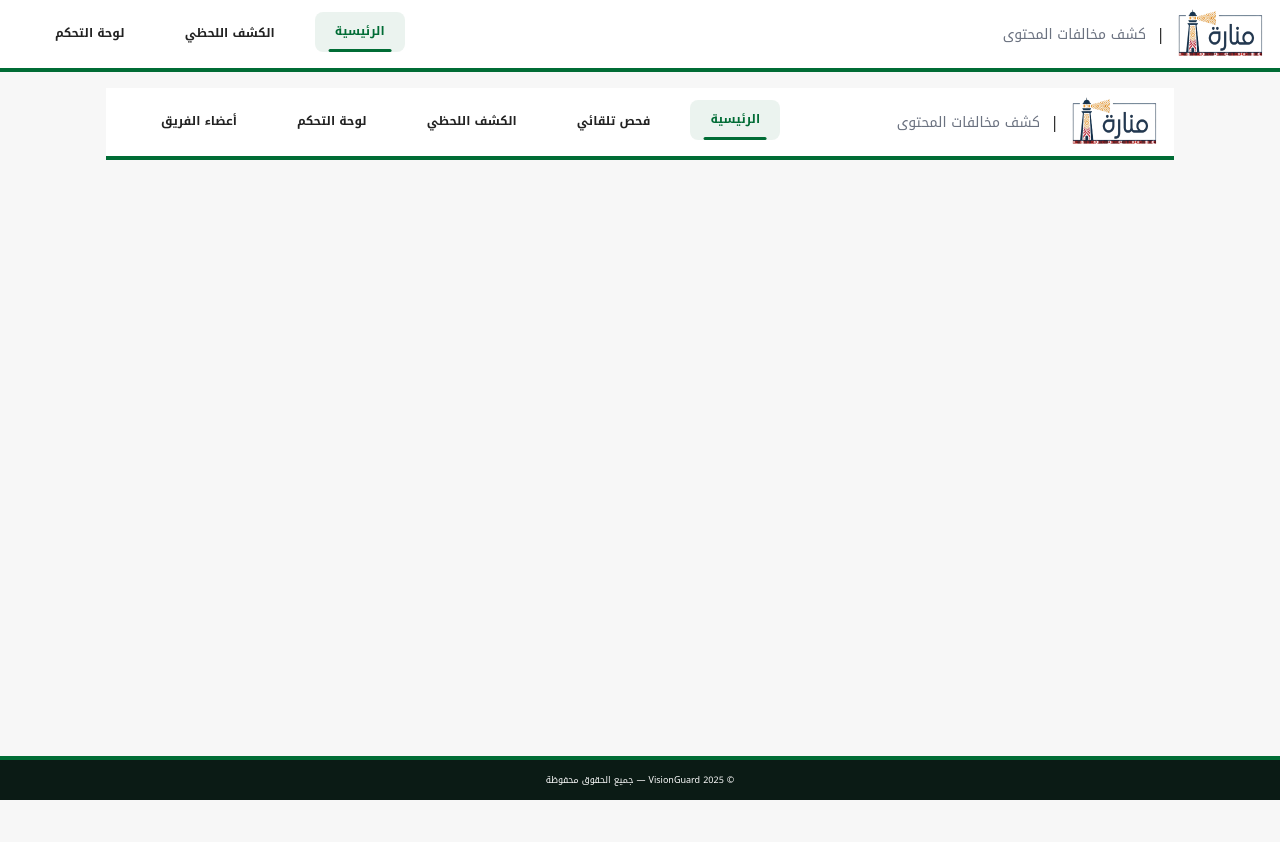
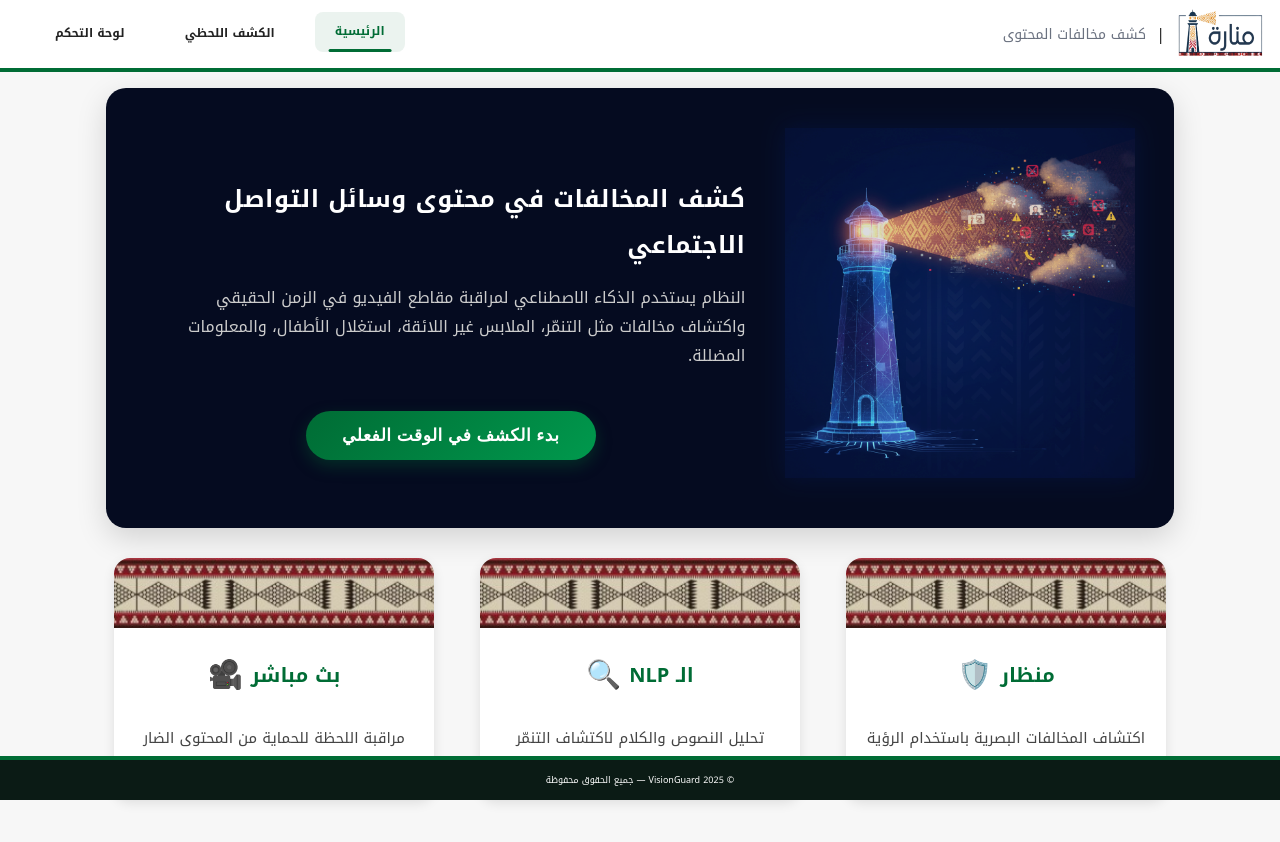
Before and after one commit to AI-AugToOct/capstone-project-manarah, a React (Vite) app: page / in a window 1280 px wide. Shown: the top 842 px of the page. Before the commit the page ends 800 px from the top, so only its background shows below. Built offline with nearby package versions, Linux system fonts and the light colour scheme; a web font is replaced by a local one.

Commit message:
Update Home.jsx

```diff
--- a/src/pages/Home.jsx
+++ b/src/pages/Home.jsx
@@ -1,49 +1,66 @@
-import { useNavigate, NavLink } from "react-router-dom";
+import { useNavigate } from "react-router-dom";
 
-export default function Header() {
+export default function Home() {
   const navigate = useNavigate();
+  return (
+    <section className="home">
+      <div className="hero">
+        <div className="hero-image">
+          <img src="/assets/beacon.png" alt="منارة" />
+        </div>
+        <div className="hero-content">
+          <h1 className="sadu-heading">
+            كشف المخالفات في محتوى وسائل التواصل الاجتماعي
+          </h1>
+          <p>
+            النظام يستخدم الذكاء الاصطناعي لمراقبة مقاطع الفيديو في الزمن الحقيقي
+            واكتشاف مخالفات مثل التنمّر، الملابس غير اللائقة، استغلال الأطفال، والمعلومات المضللة.
+          </p>
 
-  return (
-    <header className="header">
-      <div className="brand" onClick={() => navigate("/")}>
-        <img src="/assets/icon1.png" alt="Logo" className="brand-icon" />
-        <span className="divider">|</span>
-        <span className="brand-sub">كشف مخالفات المحتوى</span>
+          {/* زر بدل الرابط */}
+          <button className="cta" onClick={() => navigate("/realtime")}>
+            بدء الكشف في الوقت الفعلي
+          </button>
+        </div>
       </div>
 
-      <nav className="nav">
-        <NavLink
-          to="/"
-          className={({ isActive }) => isActive ? "active" : ""}
-          end
-        >
-          الرئيسية
-        </NavLink>
-        <NavLink to="/autoscan" className={({ isActive }) => isActive ? "active" : ""}>
-          فحص تلقائي
-        </NavLink>
+      <div className="sadu-strip"></div>
 
-        <NavLink
-          to="/realtime"
-          className={({ isActive }) => isActive ? "active" : ""}
-        >
-          الكشف اللحظي
-        </NavLink>
+      <section className="features-row">
+        <div className="feature-card">
+          <div className="card-header"></div>
+          <div className="card-body">
+            <div className="title">
+              <span>منظار</span>
+              <span className="icon">🛡️</span>
+            </div>
+            <p>اكتشاف المخالفات البصرية باستخدام الرؤية الحاسوبية.</p>
+          </div>
+        </div>
 
-        <NavLink
-          to="/dashboard"
-          className={({ isActive }) => isActive ? "active" : ""}
-        >
-          لوحة التحكم
-        </NavLink>
-        <NavLink
-          to="/members"
-          className={({ isActive }) => isActive ? "active" : ""}>
-          أعضاء الفريق
-        </NavLink>
+        <div className="feature-card">
+          <div className="card-header"></div>
+          <div className="card-body">
+            <div className="title">
+              <span>الـ NLP</span>
+              <span className="icon">🔍</span>
+            </div>
+            <p>تحليل النصوص والكلام لاكتشاف التنمّر والمعلومات المضللة.</p>
+          </div>
+        </div>
 
-      </nav>
+        <div className="feature-card">
+          <div className="card-header"></div>
+          <div className="card-body">
+            <div className="title">
+              <span>بث مباشر</span>
+              <span className="icon">🎥</span>
+            </div>
+            <p>مراقبة اللحظة للحماية من المحتوى الضار في البثوث.</p>
+          </div>
+        </div>
 
-    </header>
-  );
+      </section>
+    </section>
+  )
 }
```
